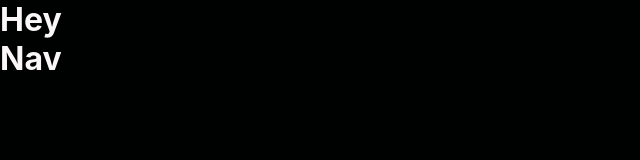
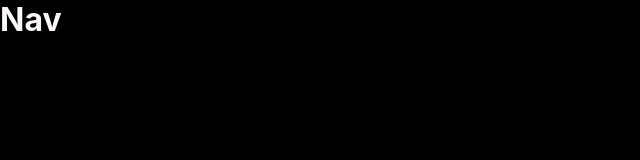
Before and after one commit to r-shafi/react-clock-app, a React (Create React App) app: page /timer in a window 1280 px wide. Shown: the top 160 px of the page, without its empty margins (0-640 px from the left). Built offline with nearby package versions, Linux system fonts and the light colour scheme.

Commit message:
add routes

```diff
--- a/src/App.tsx
+++ b/src/App.tsx
@@ -1,12 +1,23 @@
+import { BrowserRouter, Route, Routes } from 'react-router-dom';
 import Navigation from './components/Navigation';
+import Alarm from './pages/Alarm';
 import Clock from './pages/Clock';
+import Stopwatch from './pages/Stopwatch';
+import Timer from './pages/Timer';
 
 function App() {
   return (
-    <div>
-      <Clock />
-      <Navigation />
-    </div>
+    <BrowserRouter>
+      <div className="container">
+        <Routes>
+          <Route path="/" element={<Clock />}></Route>
+          <Route path="alarm" element={<Alarm />}></Route>
+          <Route path="timer" element={<Timer />}></Route>
+          <Route path="stopwatch" element={<Stopwatch />}></Route>
+        </Routes>
+        <Navigation />
+      </div>
+    </BrowserRouter>
   );
 }
 
```
